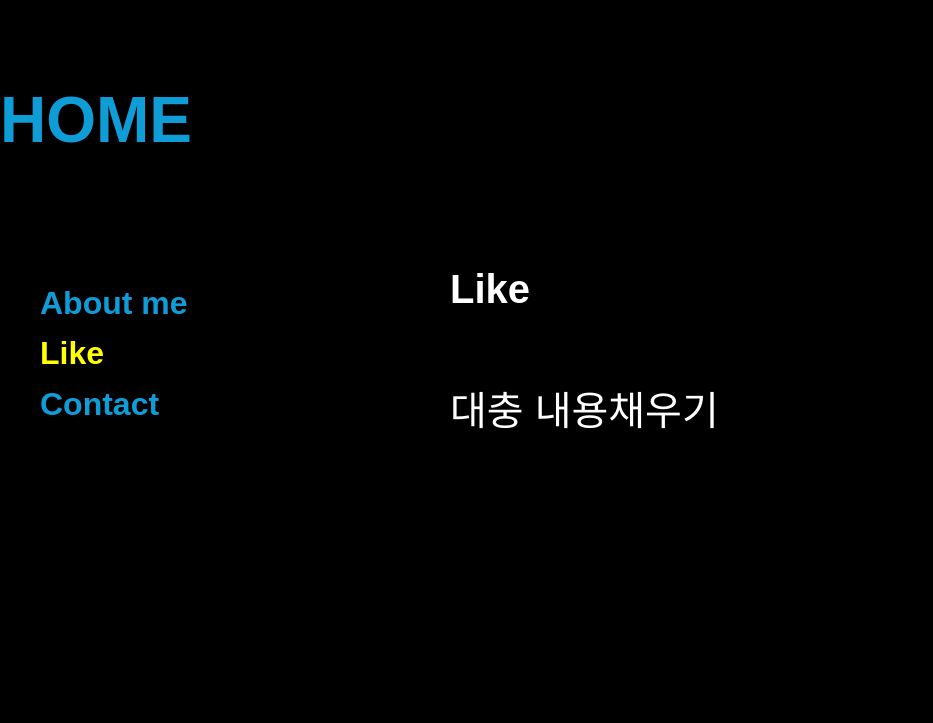
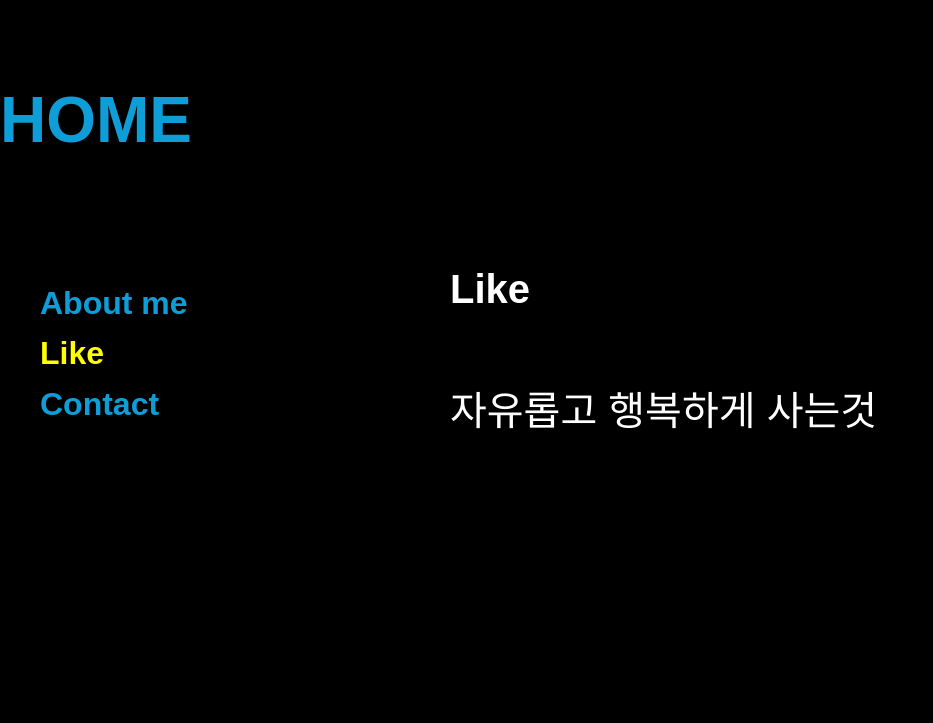
Before and after one commit to KGolani/yechan, a plain HTML site: page like.html in a window 1280 px wide. Shown: the whole page, without its empty margins (0-933 px from the left). Drawn offline with Linux system fonts and the light colour scheme.

Commit message:
Update like.html

```diff
--- a/like.html
+++ b/like.html
@@ -18,7 +18,7 @@
             </ul>
             <div class=text1>
               <h1>Like</h1>
-              <p>대충 내용채우기</p>
+              <p>자유롭고 행복하게 사는것</p>
             </div>
         </div>
   </body>
```
